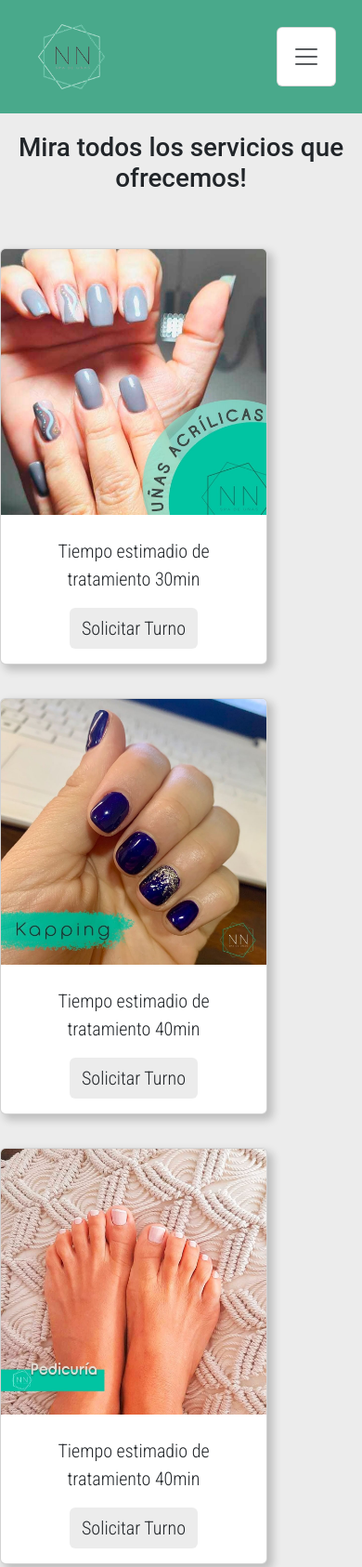
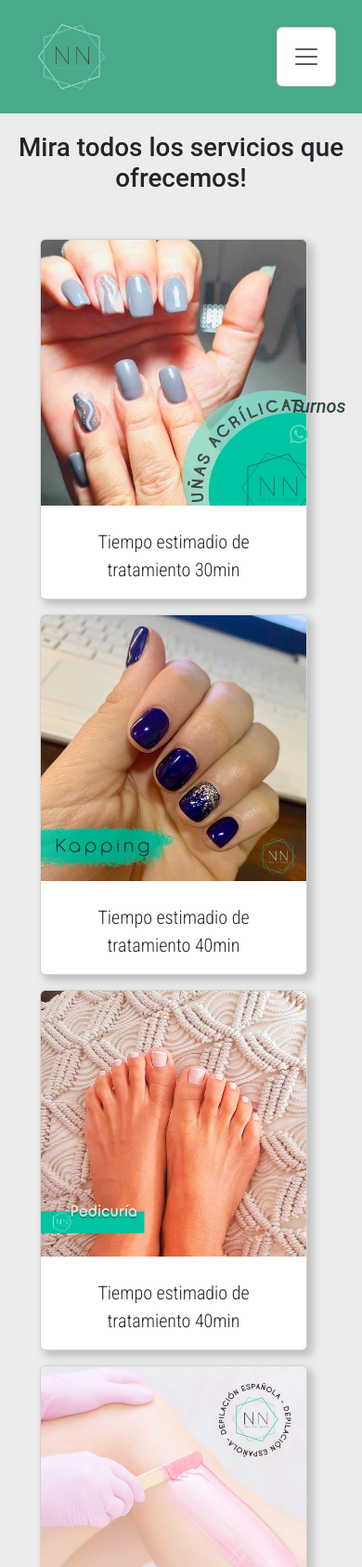
Before and after one commit to anaprograma/PreEntrega3Salas, a website: page pages/servicios.html in a window 390 px wide. Shown: the top 1686 px of the page at 93% size. Drawn offline with nearby package versions, Linux system fonts and the light colour scheme.

Commit message:
agregue un fixed a servicios

```diff
--- a/pages/servicios.html
+++ b/pages/servicios.html
@@ -9,6 +9,8 @@
   <!-- link bootstrap -->
   <link href="https://cdn.jsdelivr.net/npm/bootstrap@5.3.0-alpha1/dist/css/bootstrap.min.css" rel="stylesheet"
     integrity="sha384-GLhlTQ8iRABdZLl6O3oVMWSktQOp6b7In1Zl3/Jr59b6EGGoI1aFkw7cmDA6j6gD" crossorigin="anonymous">
+  <!-- link bootstrap-icon -->
+  <link rel="stylesheet" href="https://cdn.jsdelivr.net/npm/bootstrap-icons@1.10.3/font/bootstrap-icons.css">
   <!-- link estilos -->
   <link rel="stylesheet" href="../css/style.css">
   <!-- link animacion con animate -->
@@ -55,98 +57,100 @@
     </div>
   </nav>
   <main>
+
+    <a class="img-fixed" href="https://wa.me/5491155135444" target="_blank">Turnos<i class="bi bi-whatsapp"></i></a>
     <div class="servicios-fondo">
       <h1 class="serv-titulo ">Mira todos los servicios que ofrecemos!</h1>
 
-      <div class="row row-cols-1 row-cols-md-2 row-cols-lg-3 g-3">
-        <div class="col">
+      <div class="row row-cols-1 row-cols-md-2 row-cols-lg-3 g-3 ">
+        <div class="col servicios-card ">
           <div class="card text-center " style="width: 18rem;">
             <img src="../imagenes/servicios/unasAcrilicas1.jpg" class="card-img-top" alt="uñas acrilicas">
             <div class="card-body">
               <h5 class="card-title"></h5>
               <p class="card-text">Tiempo estimadio de tratamiento 30min</p>
-              <a href="https://wa.me/5491155135444" class="btn serv-btn">Solicitar Turno</a>
+
             </div>
           </div>
         </div>
-        <div class="col">
+        <div class="col servicios-card">
           <div class="card  text-center" style="width: 18rem;">
             <img src="../imagenes/servicios/kapingNN.jpg" class="card-img-top" alt="uñas con kaping">
             <div class="card-body">
               <h5 class="card-title"></h5>
               <p class="card-text">Tiempo estimadio de tratamiento 40min</p>
-              <a href="https://wa.me/5491155135444" class="btn serv-btn">Solicitar Turno</a>
+
             </div>
           </div>
         </div>
-        <div class="col">
+        <div class="col servicios-card">
           <div class="card  text-center" style="width: 18rem;">
             <img src="../imagenes/servicios/pedicura2.jpg" class="card-img-top" alt="Pedicura">
             <div class="card-body">
               <h5 class="card-title"></h5>
               <p class="card-text">Tiempo estimadio de tratamiento 40min</p>
-              <a href="https://wa.me/5491155135444" class="btn serv-btn">Solicitar Turno</a>
+
             </div>
           </div>
         </div>
-        <div class="col">
+        <div class="col servicios-card">
           <div class="card  text-center" style="width: 18rem;">
             <img src="../imagenes/servicios/depiEspanola.jpg" class="card-img-top" alt="Depilacion Española">
             <div class="card-body">
               <h5 class="card-title"></h5>
               <p class="card-text">Tiempo estimadio de tratamiento 50min</p>
-              <a href="https://wa.me/5491155135444" class="btn serv-btn">Solicitar Turno</a>
+
             </div>
           </div>
         </div>
-        <div class="col">
+        <div class="col servicios-card">
           <div class="card  text-center" style="width: 18rem;">
             <img src="../imagenes/servicios/depiFacial3.jpg" class="card-img-top" alt="Depilacion Facial">
             <div class="card-body">
               <h5 class="card-title"></h5>
               <p class="card-text">Tiempo estimadio de tratamiento 30min</p>
-              <a href="https://wa.me/5491155135444" class="btn serv-btn">Solicitar Turno</a>
+
             </div>
           </div>
         </div>
 
-        <div class="col">
+        <div class="col servicios-card">
           <div class="card  text-center" style="width: 18rem;">
             <img src="../imagenes/servicios/masajeMujer.jpg" class="card-img-top" alt="Masaje mujer">
             <div class="card-body">
               <h5 class="card-title"></h5>
               <p class="card-text">Tiempo estimadio de tratamiento 40min</p>
-              <a href="https://wa.me/5491155135444" class="btn serv-btn">Solicitar Turno</a>
+
             </div>
           </div>
         </div>
-        <div class="col">
+        <div class="col servicios-card">
           <div class="card  text-center" style="width: 18rem;">
             <img src="../imagenes/servicios/microdermoabracion.jpg" class="card-img-top" alt="microdermoabracion">
             <div class="card-body">
               <h5 class="card-title"></h5>
               <p class="card-text">Tiempo estimadio de tratamiento 30min</p>
-              <a href="https://wa.me/5491155135444" class="btn serv-btn">Solicitar Turno</a>
+
             </div>
           </div>
         </div>
-        <div class="col">
+        <div class="col servicios-card">
           <div class="card  text-center" style="width: 18rem;">
             <img src="../imagenes/servicios/radiofrecuencia.jpg" class="card-img-top" alt="radiofrecuencia">
             <div class="card-body">
               <h5 class="card-title"></h5>
               <p class="card-text">Tiempo estimadio de tratamiento 30min</p>
-              <a href="https://wa.me/5491155135444" class="btn serv-btn">Solicitar Turno</a>
+
             </div>
           </div>
         </div>
-        <div class="col">
+        <div class="col servicios-card">
           <div class="card  text-center" style="width: 18rem;">
             <img class="laser" src="../imagenes/servicios/depiLaser.jpg" class="card-img-top" alt="Depilacion Laser">
             <div class="card-body">
               <h5 class="card-title"> Depilacion Laser</h5>
               <p class="card-text">Tiempo estimadio de tratamiento 60min</p>
-              <a href="https://wa.me/5491155135444" class="btn serv-btn">Solicitar Turno</a>
+
             </div>
           </div>
         </div>
--- a/scss/_nav.scss
+++ b/scss/_nav.scss
@@ -47,4 +47,7 @@
     padding-left: 1rem;
     padding-right: 1rem;
   }
+  .nav-link {
+    font-size: 0.8rem;
+  }
 }
--- a/scss/_servicios.scss
+++ b/scss/_servicios.scss
@@ -3,7 +3,6 @@
 }
 .card {
   box-shadow: 5px 5px 10px 1px rgba(0, 0, 0, 0.2);
-  margin: 10px 0 10px;
 }
 .card-text {
   font-family: map-get($fuentes, "parrafo");
@@ -28,3 +27,34 @@
   width: 286px;
   height: 262px;
 }
+.servicios-card {
+  display: flex;
+  @include centrar;
+  padding: 0%;
+}
+.img-fixed {
+  color: #304740;
+  text-decoration: none;
+  font-family: map-get($fuentes, "titulo");
+  font-style: italic;
+  font-size: 20px;
+  font-weight: 500;
+}
+a i {
+  color: #5edbb4;
+}
+.img-fixed {
+  position: fixed;
+  top: 50%;
+  left: 90%;
+  translate: (-50%, -50%);
+
+  z-index: 20;
+}
+@media (max-width: 800px) {
+  .img-fixed {
+    top: 50%;
+    left: 80%;
+    translate: (-50%, -50%);
+  }
+}
```
Also changed, not shown: index.html (+1 -0 lines), pages/contacto.html (+5 -1 lines), css/style.css, 1 other file.
